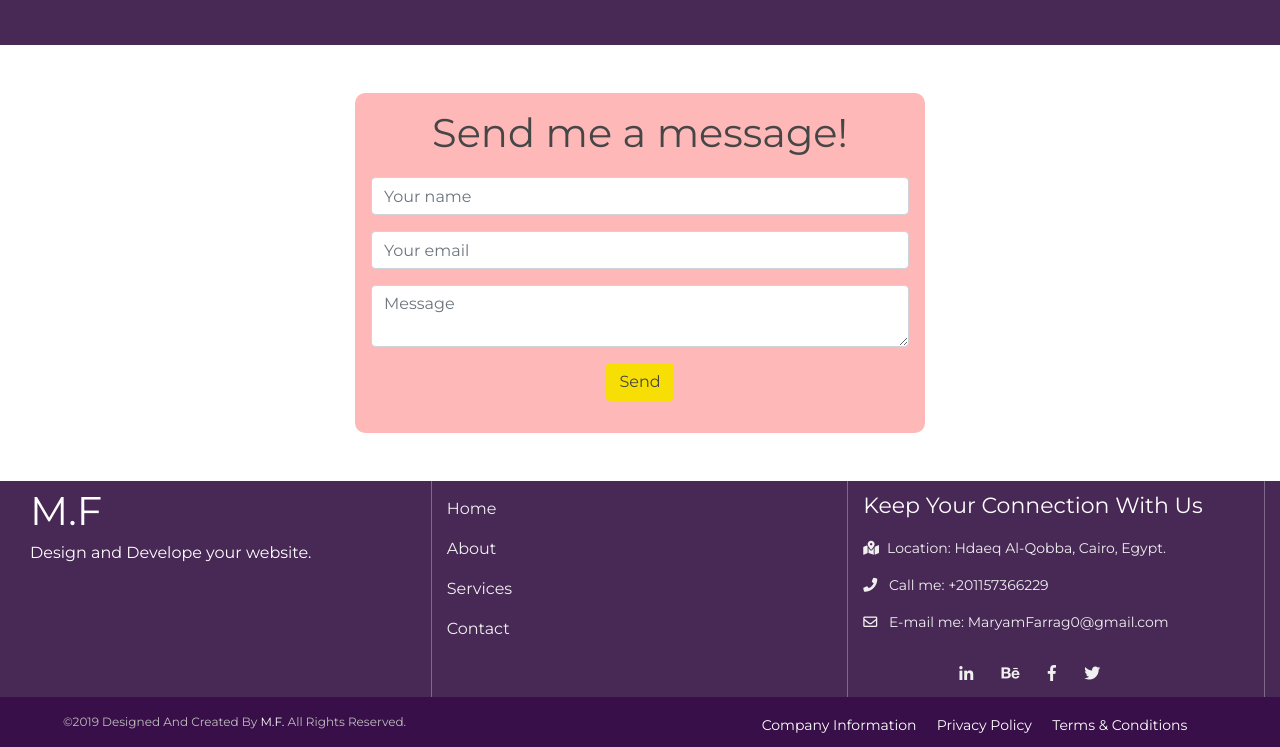
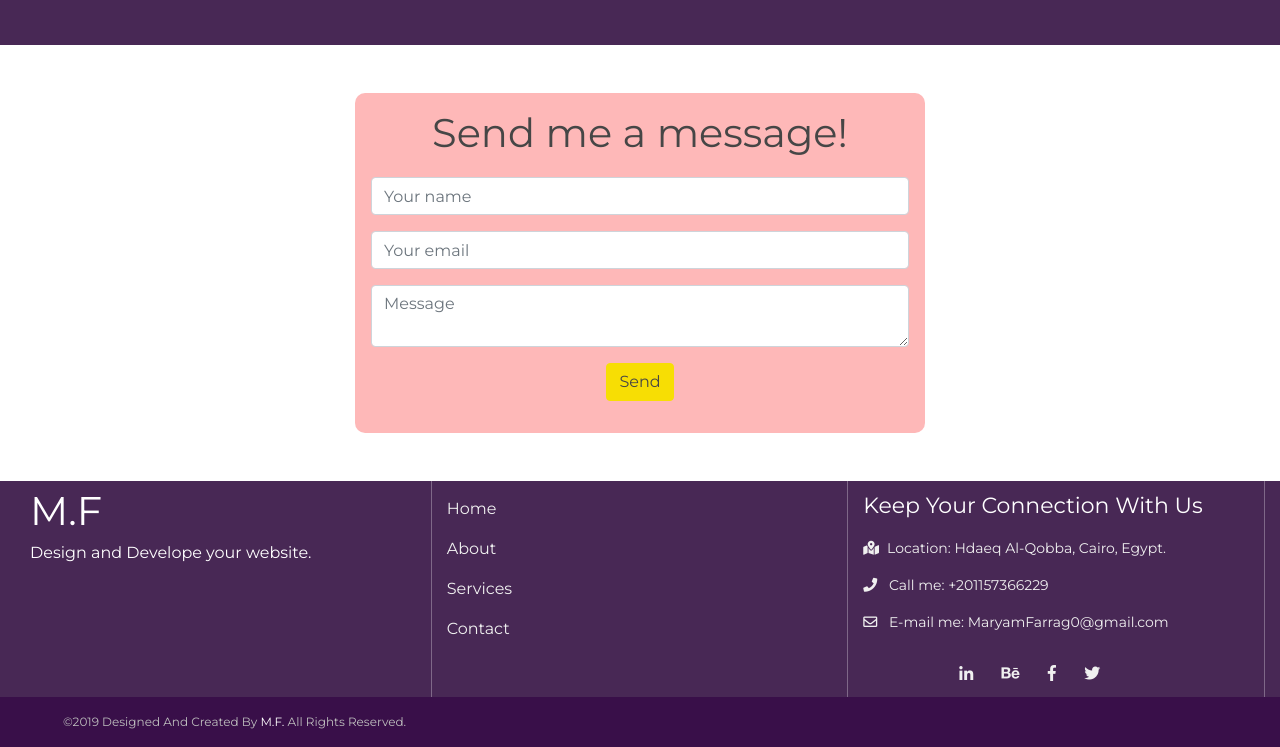
Before and after one commit to MaryamFarrag/Portfolio, a plain HTML site: page index.html in a window 1280 px wide. Shown: the part 2921-3668 px from the top of the page. Drawn offline with Linux system fonts and the light colour scheme; animation ran at ten frames a second.

Commit message:
Update index.html

```diff
--- a/index.html
+++ b/index.html
@@ -273,11 +273,6 @@
             <div class="col-md-7">
                 <p class="pt-3 px-5">©2019 Designed And Created By<span> M.F.</span> All Rights Reserved.</p>
             </div>
-            <div class="col-md-5 pt-3">
-                <span class="footer-link pr-3" href="#">Company Information</span>
-                <span class="footer-link pr-3" href="#">Privacy Policy</span>
-                <span class="footer-link" href="#">Terms & Conditions</span>
-            </div>
           </div>
         </div>
     </footer>
```
